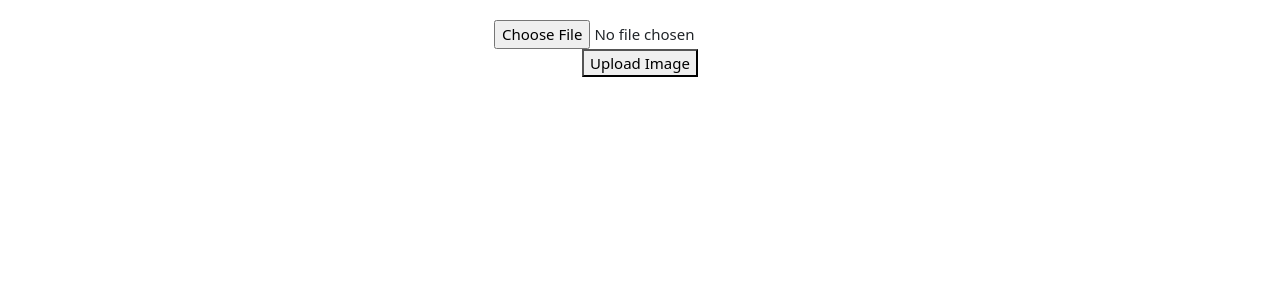
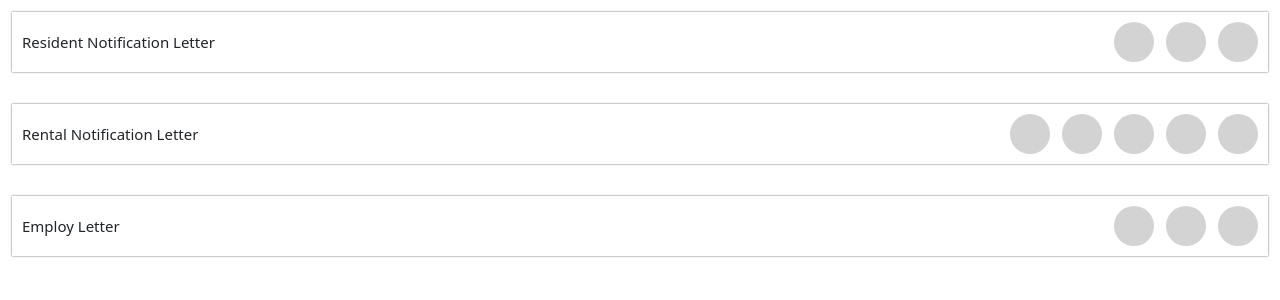
Before and after one commit to sudharsan026/react-components, a React (Vite) app: page / in a window 1280 px wide. Shown: the top 300 px of the page. Built offline with nearby package versions, Linux system fonts and the light colour scheme.

Commit message:
Tenant forms dashboard

```diff
--- a/src/App.css
+++ b/src/App.css
@@ -1,33 +1,42 @@
-/* .app {
-  display: flex;
-  flex-direction: column;
+.App {
+  margin: 12px;
 }
 
-.search {
-  padding: 10px;
-  font-size: 20px;
-  border: transparent;
-  outline: none;
-  margin: auto;
-  box-shadow: 0px 0.5px 0px 0 rgba(0, 0, 0, 0.2);
+.tenant {
+  width: 40px;
+  height: 40px;
+  background: lightgray;
+  border-radius: 50%;
+  position: relative;
+  cursor: pointer;
+}
+.tenant-active {
+  width: 40px;
+  height: 40px;
+  background: lightgray;
+  border-radius: 50%;
+  position: relative;
+  cursor: pointer;
+}
+.tenant .tenant-tooltip,
+.tenant-active .tenant-tooltip {
+  position: absolute;
+  background-color: gray;
+  color: white;
+  padding-top: 4px;
+  padding-bottom: 4px;
+  padding-left: 8px;
+  padding-right: 8px;
+  border-radius: 2px;
+  font-size: 12px;
+  bottom: -30px;
+  opacity: 0;
+  transition: opacity 0.15s;
+  pointer-events: none;
+  white-space: nowrap;
 }
 
-.list {
-  padding: 0;
-  list-style: none;
-  text-align: center;
+.tenant:hover .tenant-tooltip,
+.tenant-active:hover .tenant-tooltip {
+  opacity: 1;
 }
-
-.list-item {
-  margin-bottom: 20px;
-  font-size: 20px;
-  color: #444;
-  font-weight: 300;
-} */
-
-* {
-  padding: 2px;
-}
-/* .card-container {
-  display: flex;
-} */
--- a/src/App.jsx
+++ b/src/App.jsx
@@ -1,84 +1,112 @@
-import React, { useState } from "react";
-import axios from "axios";
-import { ToastContainer, toast } from "react-toastify";
-import "react-toastify/dist/ReactToastify.css";
-
-const App = () => {
-  const [image, setImage] = useState("");
-  const [uploading, setUploading] = useState(false);
-  const [uploadProgress, setUploadProgress] = useState(0);
-
-  const uploadImage = () => {
-    setUploading(true);
-
-    const formData = new FormData();
-    formData.append("file", image);
-    formData.append("upload_preset", "");
-
-    axios
-      .post("https://api.cloudinary.com/v1_1//image/upload", formData, {
-        onUploadProgress: (progressEvent) => {
-          const progress = Math.round(
-            (progressEvent.loaded / progressEvent.total) * 100
-          );
-          setUploadProgress(progress);
+import React from "react";
+import "./App.css";
+const tenants = [
+  { first_name: "Vijay", id: "tenant1" },
+  { first_name: "Hema", id: "tenant2" },
+  { first_name: "Yonishsha", id: "tenant3" },
+  { first_name: "Sindhu", id: "tenant4" },
+  { first_name: "Sudharsan", id: "tenant5" },
+];
+const farr = [
+  {
+    formID: "form1",
+    title: "Resident Notification Letter",
+    tenantID: [
+      { tenant_id: "tenant1", status: "new" },
+      { tenant_id: "tenant2", status: "completed" },
+      { tenant_id: "tenant5", status: "completed" },
+    ],
   },
-      })
-      .then((response) => {
-        console.log(response);
-        toast.success("Image uploaded successfully!");
-        // Handle success, e.g., show success message or update UI
-      })
-      .catch((error) => {
-        console.error("Error uploading image:", error);
-        if (error.response) {
-          // The request was made, but the server responded with a status code
-          // outside the range of 2xx
-          if (error.response.status === 413) {
-            toast.error(
-              "File size is too large. Please choose a smaller file."
-            );
-          } else {
-            toast.error("An error occurred while uploading the image.");
+  {
+    formID: "form2",
+    title: "Rental Notification Letter",
+    tenantID: [
+      { tenant_id: "tenant1", status: "new" },
+      { tenant_id: "tenant2", status: "completed" },
+      { tenant_id: "tenant3", status: "new" },
+      { tenant_id: "tenant4", status: "completed" },
+      { tenant_id: "tenant5", status: "completed" },
+    ],
+  },
+  {
+    formID: "form3",
+    title: "Employ Letter",
+    tenantID: [
+      { tenant_id: "tenant1", status: "new" },
+      { tenant_id: "tenant2", status: "completed" },
+      { tenant_id: "tenant3", status: "completed" },
+    ],
+  },
+];
+const getTenantName = (id) => {
+  let tenantsNeeded = [];
+  for (let i in tenants) {
+    if (tenants[i].id === id) {
+      tenantsNeeded.push(tenants[i]);
     }
-        } else {
-          // Something happened in setting up the request that triggered an Error
-          toast.error("An error occurred while uploading the image.");
   }
-        // Handle error, e.g., show error message or update UI
-      })
-      .finally(() => {
-        setUploading(false);
-        setUploadProgress(0);
-      });
+  let tenantNames = tenantsNeeded.map((_tenantName) => _tenantName.first_name);
+  console.log(tenantNames);
+  return tenantNames;
 };
-
-  return (
+const navFun = (tenantID, formID) => {
+  console.log(tenantID);
+  console.log(formID);
+};
+const FormList = ({ formData }) => (
   <div
     style={{
       display: "flex",
       flexDirection: "column",
-        alignItems: "center",
-        justifyContent: "center",
-        padding: "20px",
+      gap: "20px",
     }}
   >
-      <input
-        type="file"
-        onChange={(event) => {
-          setImage(event.target.files[0]);
+    {formData.map((form, index) => (
+      <div
+        key={index}
+        style={{
+          display: "flex",
+          flexDirection: "column",
         }}
-      />
-      <button onClick={uploadImage} disabled={uploading}>
-        {uploading ? "Uploading..." : "Upload Image"}
-      </button>
-      {uploading && (
-        <div style={{ marginTop: "20px" }}>
-          <progress value={uploadProgress} max={100} />
-          <span style={{ marginLeft: "10px" }}>{uploadProgress}%</span>
+      >
+        <div
+          style={{
+            display: "flex",
+            boxShadow: "0px 0px 2px 0 rgba(0,0,0,0.6)",
+            marginBottom: "12px",
+            padding: "10px 10px",
+            alignItems: "center",
+            justifyContent: "space-between",
+            flexWrap: "wrap",
+          }}
+        >
+          <div>{form.title}</div>
+          <div style={{ display: "flex", gap: "12px" }}>
+            {form.tenantID.map((tenant, tenantIndex) => (
+              <div key={tenantIndex}>
+                <div
+                  className={
+                    tenant.status == "new" ? "tenant" : "tenant-active"
+                  }
+                  onClick={() => navFun(tenant.tenant_id, form.formID)}
+                >
+                  <div className={"tenant-tooltip"}>
+                    {getTenantName(tenant.tenant_id)}
                   </div>
-      )}
-      <ToastContainer position="top-right" autoClose={2000} />
+                </div>
+              </div>
+            ))}
+          </div>
+        </div>
+      </div>
+    ))}
+  </div>
+);
+
+const App = () => {
+  return (
+    <div className="App">
+      <FormList formData={farr} />
     </div>
   );
 };
```
Lines whose indentation alone changed are shown as unchanged.
